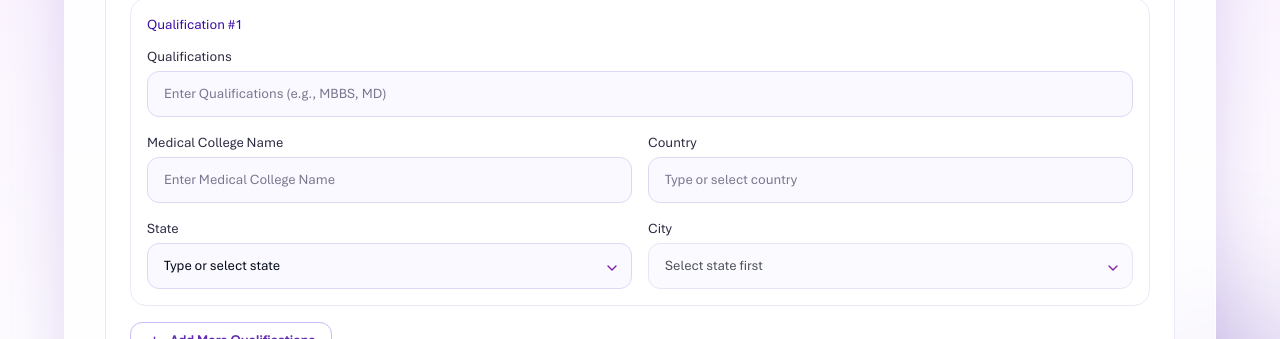
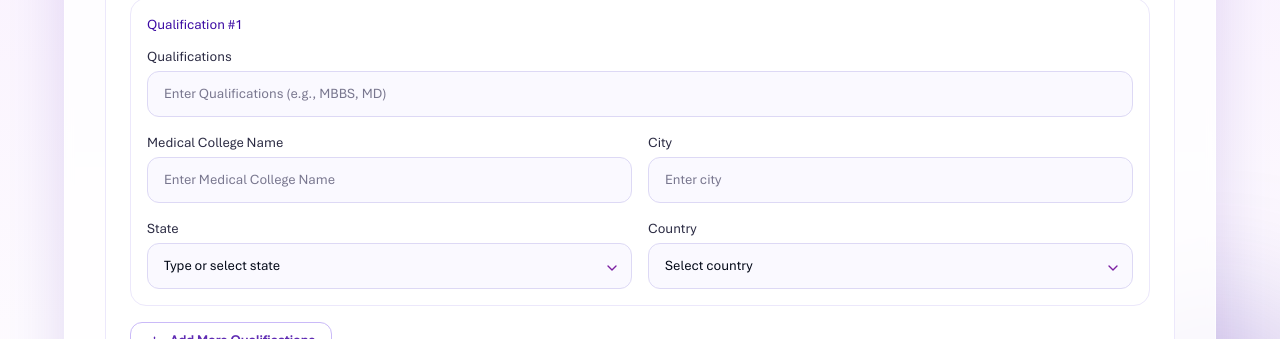
Before and after one commit to AmanDwivedi9335/clinic-portpolio, a Next.js app: page /doctorRegistration in a window 1280 px wide. Shown: the part 1180-1519 px from the top of the page. Built offline with nearby package versions, Linux system fonts and the light colour scheme.

Commit message:
Fix country dropdown crash by using static country list

```diff
--- a/src/app/doctorRegistration/page.js
+++ b/src/app/doctorRegistration/page.js
@@ -1,9 +1,9 @@
 "use client";
 
-import { useEffect, useMemo, useState } from "react";
+import { useEffect, useState } from "react";
 import { ChevronDown, Plus, Trash2 } from "lucide-react";
 import { useFieldArray, useForm } from "react-hook-form";
-import { INDIA_STATE_CITY_MAP, INDIAN_STATES } from "@/lib/indiaLocations";
+import { INDIAN_STATES } from "@/lib/indiaLocations";
 
 function HeroWaveBackground() {
   return (
@@ -19,6 +19,28 @@ function HeroWaveBackground() {
 
 const inputClass = "w-full rounded-xl border border-[#ddd9f5] bg-[#faf9ff] px-4 py-3 text-sm outline-none transition duration-300 placeholder:text-[#79778f] focus:border-[#7b1fa2] focus:ring-2 focus:ring-[#7b1fa2]/20";
 const sectionTitleClass = "sm:col-span-2 mt-6 border-b border-[#ece8fb] pb-2 text-lg font-aptos-extrabold text-[#3b0aa3]";
+const allCountryNames = [
+  "Afghanistan", "Albania", "Algeria", "Andorra", "Angola", "Antigua and Barbuda", "Argentina", "Armenia", "Australia", "Austria",
+  "Azerbaijan", "Bahamas", "Bahrain", "Bangladesh", "Barbados", "Belarus", "Belgium", "Belize", "Benin", "Bhutan",
+  "Bolivia", "Bosnia and Herzegovina", "Botswana", "Brazil", "Brunei", "Bulgaria", "Burkina Faso", "Burundi", "Cabo Verde", "Cambodia",
+  "Cameroon", "Canada", "Central African Republic", "Chad", "Chile", "China", "Colombia", "Comoros", "Congo", "Costa Rica",
+  "Côte d’Ivoire", "Croatia", "Cuba", "Cyprus", "Czech Republic", "Democratic Republic of the Congo", "Denmark", "Djibouti", "Dominica", "Dominican Republic",
+  "Ecuador", "Egypt", "El Salvador", "Equatorial Guinea", "Eritrea", "Estonia", "Eswatini", "Ethiopia", "Fiji", "Finland",
+  "France", "Gabon", "Gambia", "Georgia", "Germany", "Ghana", "Greece", "Grenada", "Guatemala", "Guinea",
+  "Guinea-Bissau", "Guyana", "Haiti", "Honduras", "Hungary", "Iceland", "India", "Indonesia", "Iran", "Iraq",
+  "Ireland", "Israel", "Italy", "Jamaica", "Japan", "Jordan", "Kazakhstan", "Kenya", "Kiribati", "Kuwait",
+  "Kyrgyzstan", "Laos", "Latvia", "Lebanon", "Lesotho", "Liberia", "Libya", "Liechtenstein", "Lithuania", "Luxembourg",
+  "Madagascar", "Malawi", "Malaysia", "Maldives", "Mali", "Malta", "Marshall Islands", "Mauritania", "Mauritius", "Mexico",
+  "Micronesia", "Moldova", "Monaco", "Mongolia", "Montenegro", "Morocco", "Mozambique", "Myanmar", "Namibia", "Nauru",
+  "Nepal", "Netherlands", "New Zealand", "Nicaragua", "Niger", "Nigeria", "North Korea", "North Macedonia", "Norway", "Oman",
+  "Pakistan", "Palau", "Palestine", "Panama", "Papua New Guinea", "Paraguay", "Peru", "Philippines", "Poland", "Portugal",
+  "Qatar", "Romania", "Russia", "Rwanda", "Saint Kitts and Nevis", "Saint Lucia", "Saint Vincent and the Grenadines", "Samoa", "San Marino", "Sao Tome and Principe",
+  "Saudi Arabia", "Senegal", "Serbia", "Seychelles", "Sierra Leone", "Singapore", "Slovakia", "Slovenia", "Solomon Islands", "Somalia",
+  "South Africa", "South Korea", "South Sudan", "Spain", "Sri Lanka", "Sudan", "Suriname", "Sweden", "Switzerland", "Syria",
+  "Tajikistan", "Tanzania", "Thailand", "Timor-Leste", "Togo", "Tonga", "Trinidad and Tobago", "Tunisia", "Turkey", "Turkmenistan",
+  "Tuvalu", "Uganda", "Ukraine", "United Arab Emirates", "United Kingdom", "United States", "Uruguay", "Uzbekistan", "Vanuatu", "Vatican City",
+  "Venezuela", "Vietnam", "Yemen", "Zambia", "Zimbabwe",
+];
 
 export default function DoctorRegistrationPage() {
   const [showForm, setShowForm] = useState(false);
@@ -68,13 +90,8 @@ export default function DoctorRegistrationPage() {
     return () => clearTimeout(timer);
   }, []);
 
-  const primaryQualificationState = watch("qualifications.0.state");
   const mobileValue = watch("mobile");
   const emailValue = watch("email");
-  const primaryCityOptions = useMemo(
-    () => INDIA_STATE_CITY_MAP[primaryQualificationState] || [],
-    [primaryQualificationState],
-  );
 
   useEffect(() => {
     const normalizedMobile = String(mobileValue || "").replace(/\D/g, "").slice(-10);
@@ -447,9 +464,6 @@ export default function DoctorRegistrationPage() {
 
           <h2 className={sectionTitleClass}>3. Qualifications</h2>
           {qualificationFields.map((field, index) => {
-            const selectedState = watch(`qualifications.${index}.state`);
-            const cityOptions = index === 0 ? primaryCityOptions : INDIA_STATE_CITY_MAP[selectedState] || [];
-
             return (
               <div key={field.id} className="sm:col-span-2 rounded-2xl border border-[#ece8fb] p-4">
                 <div className="mb-3 flex items-center justify-between">
@@ -473,8 +487,8 @@ export default function DoctorRegistrationPage() {
                   </div>
 
                   <div>
-                    <label className="mb-1 block text-sm text-[#2b2b43]">Country</label>
-                    <input className={inputClass} placeholder="Type or select country" {...register(`qualifications.${index}.country`)} />
+                    <label className="mb-1 block text-sm text-[#2b2b43]">City</label>
+                    <input className={inputClass} placeholder="Enter city" {...register(`qualifications.${index}.city`)} />
                   </div>
 
                   <div className="group relative">
@@ -489,11 +503,11 @@ export default function DoctorRegistrationPage() {
                   </div>
 
                   <div className="group relative">
-                    <label className="mb-1 block text-sm text-[#2b2b43]">City</label>
-                    <select className={`${inputClass} appearance-none pr-10`} disabled={!selectedState} {...register(`qualifications.${index}.city`)}>
-                      <option value="">{selectedState ? "Type or select city" : "Select state first"}</option>
-                      {cityOptions.map((city) => (
-                        <option key={city} value={city}>{city}</option>
+                    <label className="mb-1 block text-sm text-[#2b2b43]">Country</label>
+                    <select className={`${inputClass} appearance-none pr-10`} {...register(`qualifications.${index}.country`)}>
+                      <option value="">Select country</option>
+                      {allCountryNames.map((country) => (
+                        <option key={country} value={country}>{country}</option>
                       ))}
                     </select>
                     <ChevronDown className="pointer-events-none absolute right-3 top-[70%] size-4 -translate-y-1/2 text-[#7b1fa2]" />
```
